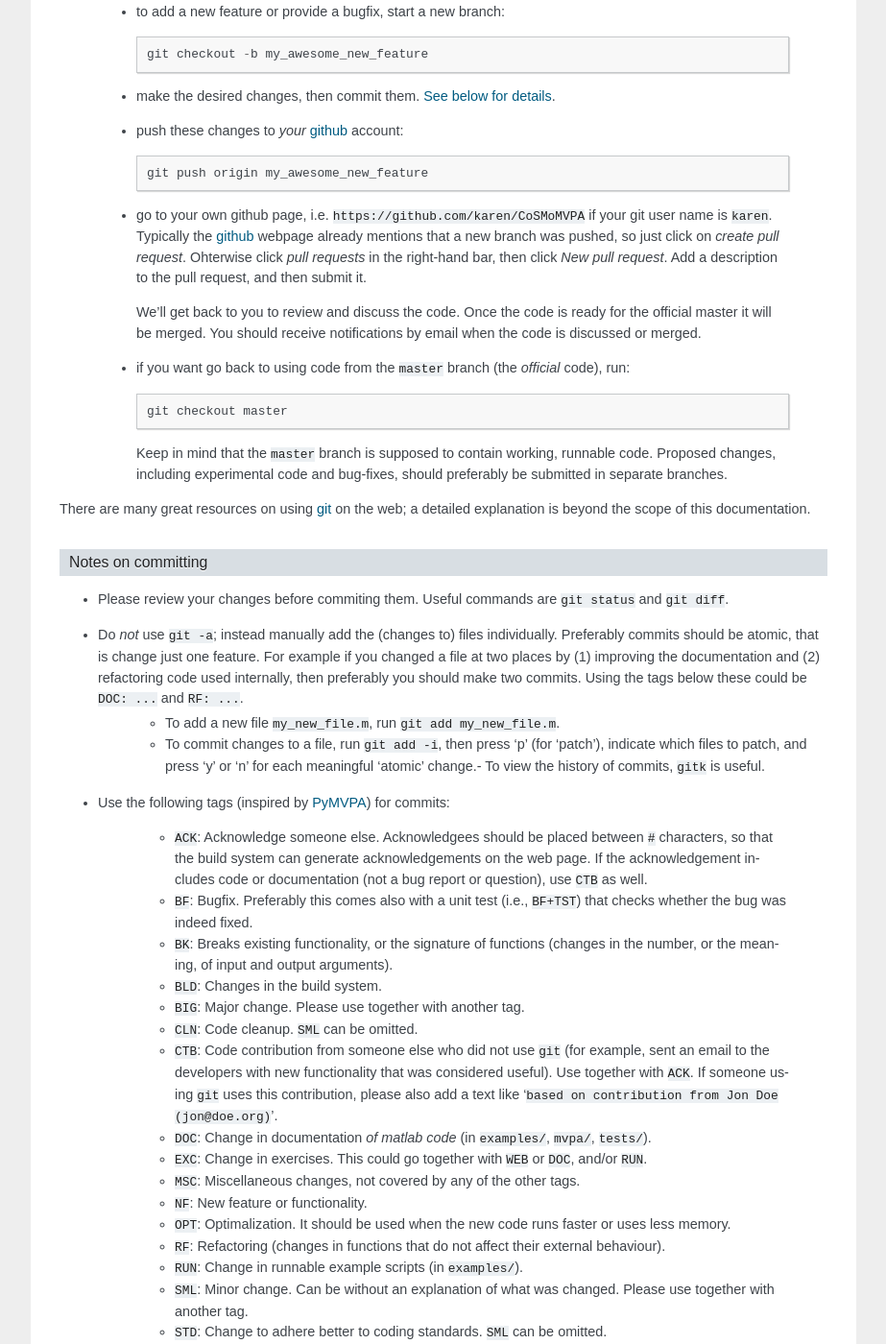
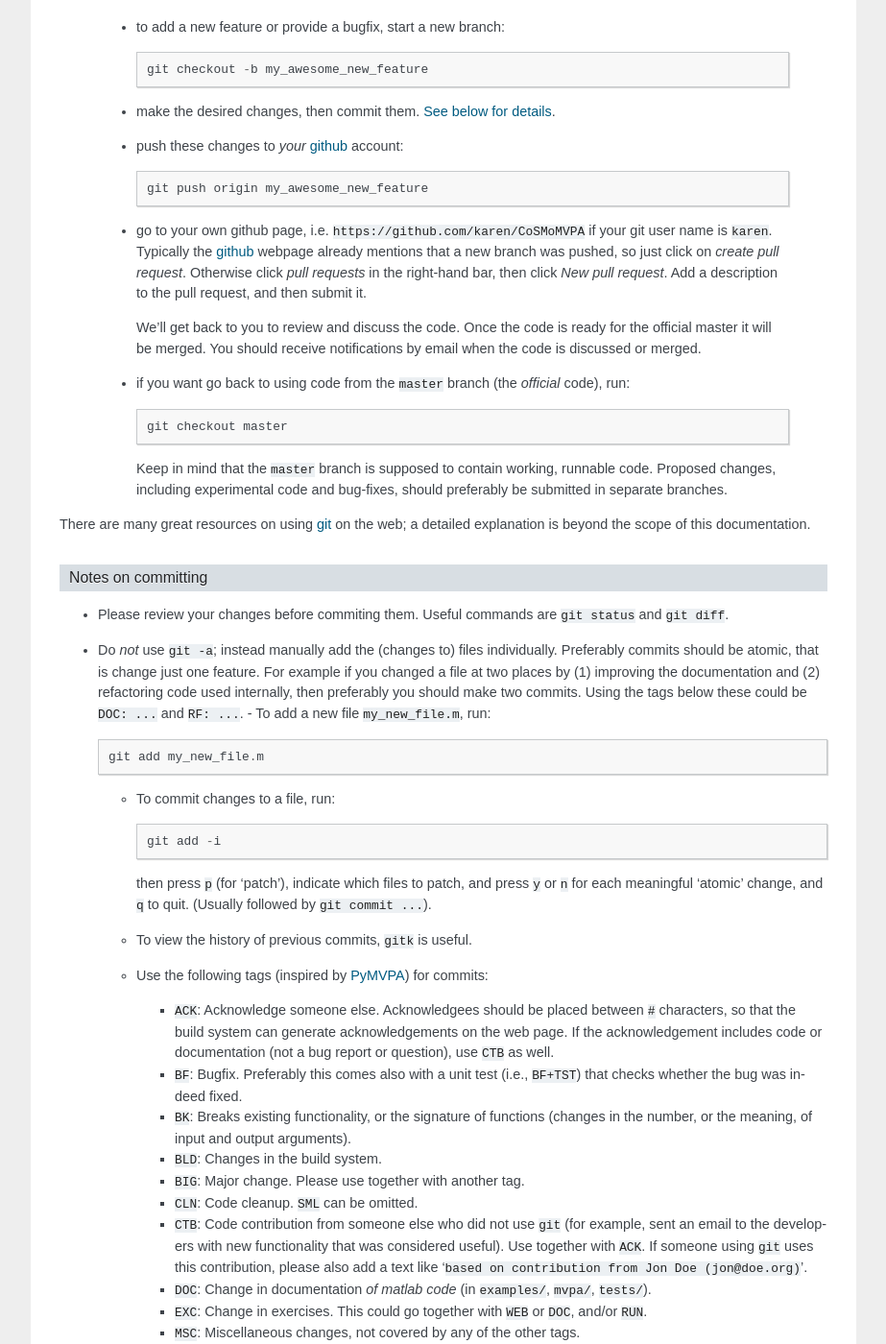
Before and after one commit to CoSMoMVPA/CoSMoMVPA, a Sphinx documentation site: the page built from doc/source/contribute.rst, in a window 1280 px wide and 1400 px high, scrolled down 3605 px. Shown: the whole window at 96% size, without its empty margins (198-1121 px from the left). Built offline with Sphinx 7.4.7, drawn with Linux system fonts in a browser that asks for light colours; pages that are not in the unit, such as notebooks, are missing from menus; some of the changed text lies outside the part shown.

Commit message:
WEB: update commit instructions

```diff
--- a/doc/source/contribute.rst
+++ b/doc/source/contribute.rst
@@ -136,7 +136,7 @@ To get started with git_ and github_ to allow for code contributions to CoSMoMVP
 
         cd CoSMoMVPA
 
-    + tell git about the `offical` release, which we call ``upstream``:
+    + tell git about the `offical` release, which we call ``upstream``::
 
         git remote add upstream https://github.com/CoSMoMVPA/CoSMoMVPA.git
 
@@ -161,7 +161,7 @@ Proposing a change in the code (a.k.a. submitting a Pull Request (PR)
 
         git push origin my_awesome_new_feature
 
-    + go to your own github page, i.e. ``https://github.com/karen/CoSMoMVPA`` if your git user name is ``karen``. Typically the github_ webpage already mentions that a new branch was pushed, so just click on `create pull request`. Ohterwise click `pull requests` in the right-hand bar, then click `New pull request`. Add a description to the pull request, and then submit it.
+    + go to your own github page, i.e. ``https://github.com/karen/CoSMoMVPA`` if your git user name is ``karen``. Typically the github_ webpage already mentions that a new branch was pushed, so just click on `create pull request`. Otherwise click `pull requests` in the right-hand bar, then click `New pull request`. Add a description to the pull request, and then submit it.
 
       We'll get back to you to review and discuss the code. Once the code is ready for the official master it will be merged. You should receive notifications by email when the code is discussed or merged.
 
@@ -182,9 +182,18 @@ Notes on committing
 -------------------
 - Please review your changes before commiting them. Useful commands are ``git status`` and ``git diff``.
 - Do *not* use ``git -a``; instead manually add the (changes to) files individually. Preferably commits should be atomic, that is change just one feature.  For example if you changed a file at two places by (1) improving the documentation and (2) refactoring code used internally, then preferably you should make two commits. Using the tags below these could be ``DOC: ...`` and ``RF: ...``.
-    + To add a new file ``my_new_file.m``, run ``git add my_new_file.m``.
-    + To commit changes to a file, run ``git add -i``, then press 'p' (for 'patch'), indicate which files to patch, and press 'y' or 'n' for each meaningful 'atomic' change.- To view the history of commits, ``gitk`` is useful.
-- Use the following tags (inspired by PyMVPA_) for commits:
+  - To add a new file ``my_new_file.m``, run::
+
+        git add my_new_file.m
+
+  - To commit changes to a file, run::
+
+        git add -i
+
+    then press ``p`` (for 'patch'), indicate which files to patch, and press ``y`` or ``n`` for each meaningful 'atomic' change, and ``q`` to quit. (Usually followed by ``git commit ...``).
+
+  - To view the history of previous commits, ``gitk`` is useful.
+  - Use the following tags (inspired by PyMVPA_) for commits:
 
     + ``ACK``: Acknowledge someone else. Acknowledgees should be placed between ``#`` characters, so that the build system can generate acknowledgements on the web page. If the acknowledgement includes code or documentation (not a bug report or question), use ``CTB`` as well.
     + ``BF``: Bugfix. Preferably this comes also with a unit test (i.e., ``BF+TST``) that checks whether the bug was indeed fixed.
```
